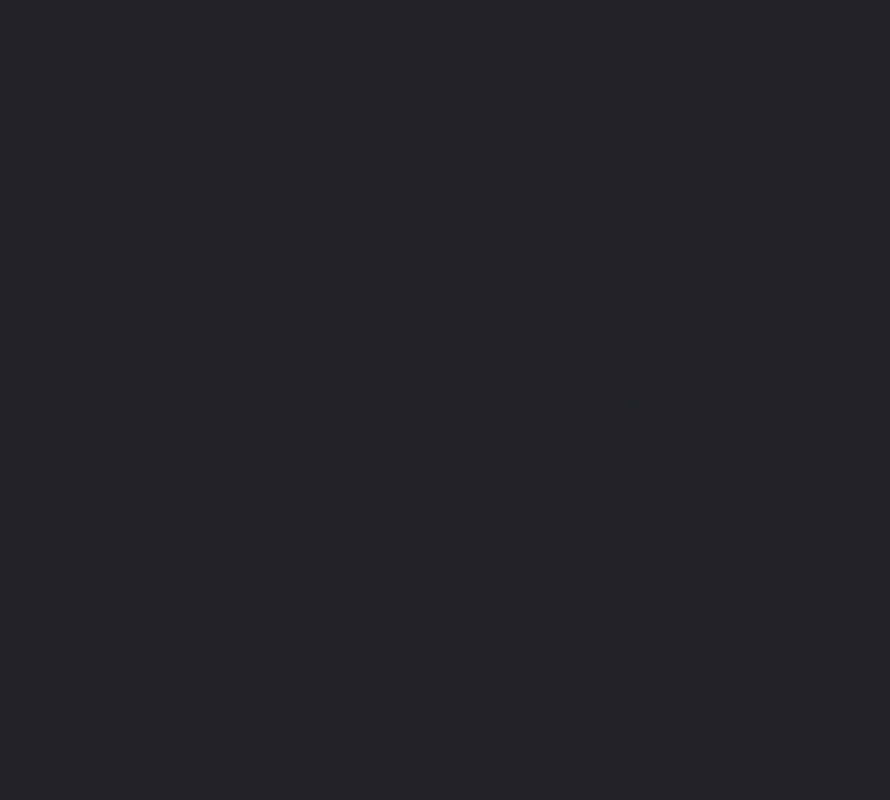
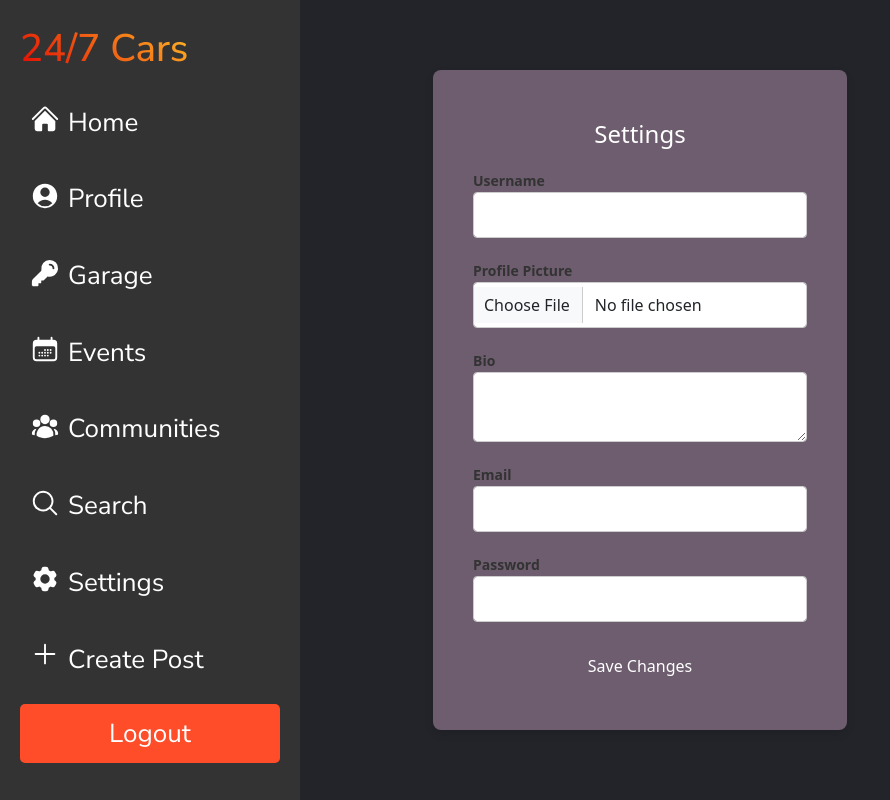
Before and after one commit to vossiepkv/24-7-Cars, a React (Vite) app: page /Settings in a window 1280 px wide. Shown: the whole page, without its empty margins (0-890 px from the left). Built offline with nearby package versions, Linux system fonts and the light colour scheme.

Commit message:
fixing settings page

```diff
--- a/src/ProfilePage.jsx
+++ b/src/ProfilePage.jsx
@@ -57,7 +57,7 @@
       <div className="profile-page">
         <div className="profile-header">
           <img
-            src={user.avatar || 'default-avatar.jpg'} // Default avatar fallback
+            src={user.profilePicture || 'default-avatar.jpg'} // Default avatar fallback
             alt={user.name || 'User'}
             className="avatarimg"
           />
--- a/src/SettingsPage.jsx
+++ b/src/SettingsPage.jsx
@@ -14,115 +14,82 @@
     profilePicture: null,
   });
 
-  const handleChange = (e) => {
-    const { name, type, files } = e.target;
-    if (type === 'file') {
-      setFormData({ ...formData, [name]: files[0] });
-    } else {
-      setFormData({ ...formData, [name]: e.target.value });
-    }
-  };
-
-
-  const handleSubmit = async (e) => {
-    e.preventDefault();
-    const userId = user._id; // Assuming you have the user ID from authentication
-
-    console.log("userId:", userId); // Log the userId being used
-    console.log("user object:", user); // Log the entire user object
-
-    const form = new FormData();
-
-    if (formData.name.trim() !== '' || {storedUser}) {
-      form.append('name', formData.name);
-    }
-    if (formData.email.trim() !== '' || {storedUser}){
-      form.append('email', formData.email);
-    }
-
-
-    if (formData.password.trim() !== '') {
-      form.append('password', formData.password); // Handle password securely on the backend!
-    }
-    form.append('bio', formData.bio);
-    if (formData.profilePicture) {
-      form.append('profilePicture', formData.profilePicture);
-    }
-
-    try {
-      const response = await axios.put(
-        `https://two4-7-cars.onrender.com/api/settingsPage/${userId}`,
-        form,
-        { headers: { 'Content-Type': 'multipart/form-data' } }
-      );
-
-      console.log('User updated successfully:', response.data);
-
-      // Update user state
-      setUser(response.data.user);
-
-      // Update localStorage so ProfilePage gets fresh data
-      localStorage.setItem('user', JSON.stringify(response.data.user));
-    } catch (error) {
-      console.error('Error updating user:', error);
-    }
-  };
-
-  // Function moved outside handleSubmit
   const getUserFromLocalStorage = () => {
     const userString = localStorage.getItem('user');
     return userString ? JSON.parse(userString) : null;
   };
-
 
   useEffect(() => {
     const storedUser = getUserFromLocalStorage();
     if (storedUser) {
       setUser(storedUser);
       setFormData({
-        username: storedUser.name || '',
+        name: storedUser.name || '',
         email: storedUser.email || '',
         bio: storedUser.bio || '',
         password: '',
         profilePicture: storedUser.profilePicture || null,
       });
-      setLoading(false);
     }
-  }, []); // No need for a dependency array here because we only fetch once.
+    setLoading(false);
+  }, []);
 
-  useEffect(() => {
-    if (user) {
-      testSimpleRoute();
+  const handleChange = (e) => {
+    const { name, type, files, value } = e.target;
+    setFormData((prev) => ({
+      ...prev,
+      [name]: type === 'file' ? files[0] : value,
+    }));
+  };
+
+  const handleSubmit = async (e) => {
+    e.preventDefault();
+    if (!user) return;
+
+    const form = new FormData();
+    form.append('name', formData.name || user.name);
+    form.append('email', formData.email || user.email);
+    if (formData.password.trim() !== '') {
+      form.append('password', formData.password);
     }
-  }, [user]);
+    form.append('bio', formData.bio);
+    form.append('profilePicture', formData.profilePicture || user.profilePicture);
 
+    try {
+      const response = await axios.put(
+        `https://two4-7-cars.onrender.com/api/settingsPage/${user._id}`,
+        form,
+        { headers: { 'Content-Type': 'multipart/form-data' } }
+      );
 
-  const testSimpleRoute = async () => {
-    const userId = user._id;
-    try {
-      const response = await axios.get(`/settingsPage/${userId}`);
-      console.log('Test route response:', response.data);
+      if (response.data.user) {
+        const updatedUser = {
+          ...response.data.user,
+          profilePicture: response.data.user.profilePicture || user.profilePicture,
+        };
+
+        setUser(updatedUser);
+        console.log("Updated user state:", updatedUser);
+        localStorage.setItem('user', JSON.stringify(updatedUser));
+      }
     } catch (error) {
-      console.error('Error testing simple route:', error);
+      console.error('Error updating user:', error);
     }
   };
 
-  if (loading) {
-    return <div>Loading...</div>;
-  }
+  if (loading) return <div>Loading...</div>;
 
   return (
     <div className="settings-container">
       <NavBar />
-
       <h2>Settings</h2>
       <form onSubmit={handleSubmit} className="settings-form">
         {/* Username */}
         <div className="form-group">
-          <label htmlFor="username">Username</label>
+          <label htmlFor="name">Username</label>
           <input
             type="text"
-            id="username"
+            id="name"
             name="name"
             value={formData.name}
             onChange={handleChange}
@@ -143,7 +110,9 @@
           {formData.profilePicture && (
             <div className="profile-picture-preview">
               <img
-                src={URL.createObjectURL(formData.profilePicture)}
+                src={typeof formData.profilePicture === 'string'
+                  ? formData.profilePicture
+                  : URL.createObjectURL(formData.profilePicture)}
                 alt="Profile Preview"
                 className="preview-image"
               />
@@ -187,7 +156,7 @@
             name="password"
             value={formData.password}
             onChange={handleChange}
-            className="formControl"
+            className="form-control"
           />
         </div>
 
```
